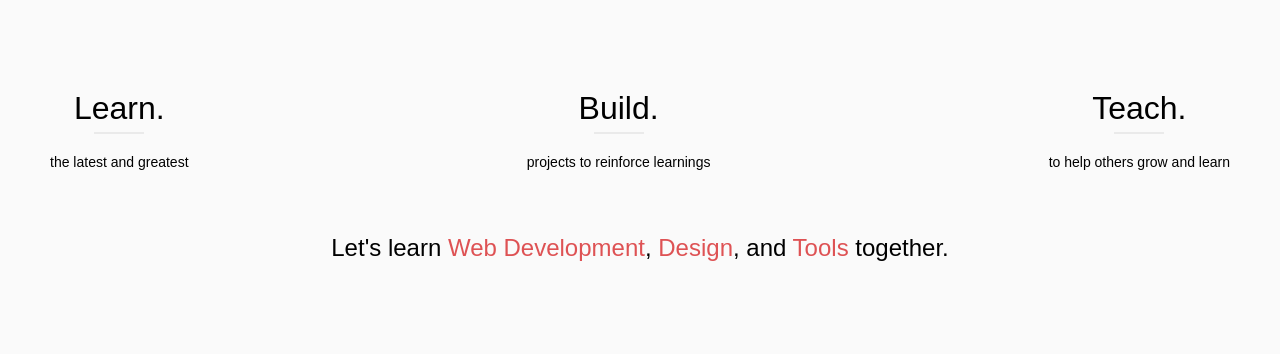
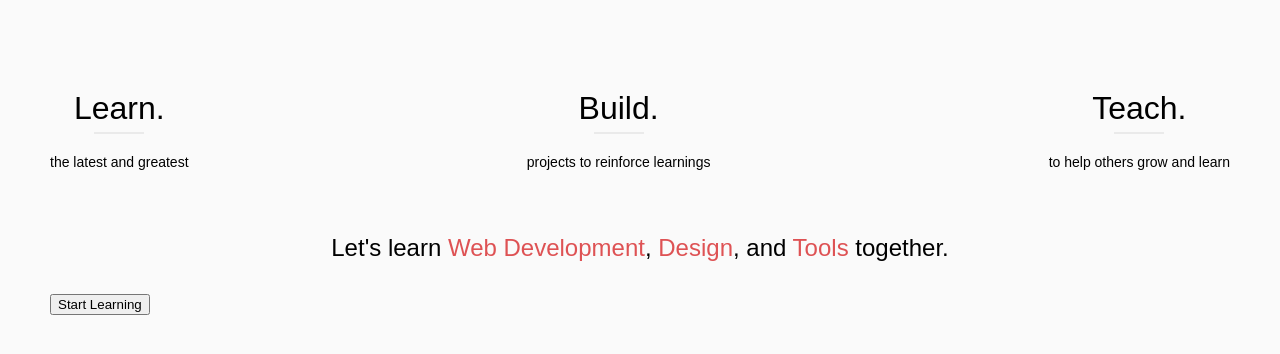
Before and after one commit to jamesqquick/Learn-Build-Teach-Site, a Gatsby site: page / in a window 1280 px wide. Shown: the part 84-438 px from the top of the page. Built offline with nearby package versions, Linux system fonts and the light colour scheme; Gatsby itself is replaced by a stand-in of ours.

Commit message:
Added button copmonents and proptypes package

```diff
--- a/package.json
+++ b/package.json
@@ -10,6 +10,7 @@
     "gatsby-plugin-react-helmet": "^3.0.0",
     "gatsby-plugin-sass": "^2.0.1",
     "node-sass": "^4.9.3",
+    "prop-types": "^15.6.2",
     "react": "^16.5.1",
     "react-dom": "^16.5.1",
     "react-helmet": "^5.2.0"
--- a/src/components/button.js
+++ b/src/components/button.js
@@ -2,7 +2,10 @@ import React from "react";
 
 export default props => {
   return (
-    <button className={"btn " + props.classString} onClick={props.onBtnClick}>
+    <button
+      className={"btn " + (props.classString || "")}
+      onClick={props.onBtnClick}
+    >
       {props.btnText}
     </button>
   );
--- a/src/components/hero.js
+++ b/src/components/hero.js
@@ -1,5 +1,10 @@
 import React from "react";
 import "../sass/hero.scss";
+import Button from "./button";
+
+function onStartLearningClick() {
+  console.log("clicked");
+}
 
 export default () => {
   return (
@@ -28,6 +33,7 @@ export default () => {
         <span className="highlight">Design</span>, and{" "}
         <span className="highlight">Tools</span> together.
       </h4>
+      <Button btnText="Start Learning" onBtnClick={onStartLearningClick} />
     </div>
   );
 };
--- a/src/pages/index.js
+++ b/src/pages/index.js
@@ -1,5 +1,4 @@
 import React from "react";
-import { Link } from "gatsby";
 import Hero from "../components/hero";
 import Layout from "../components/layout";
 
```
